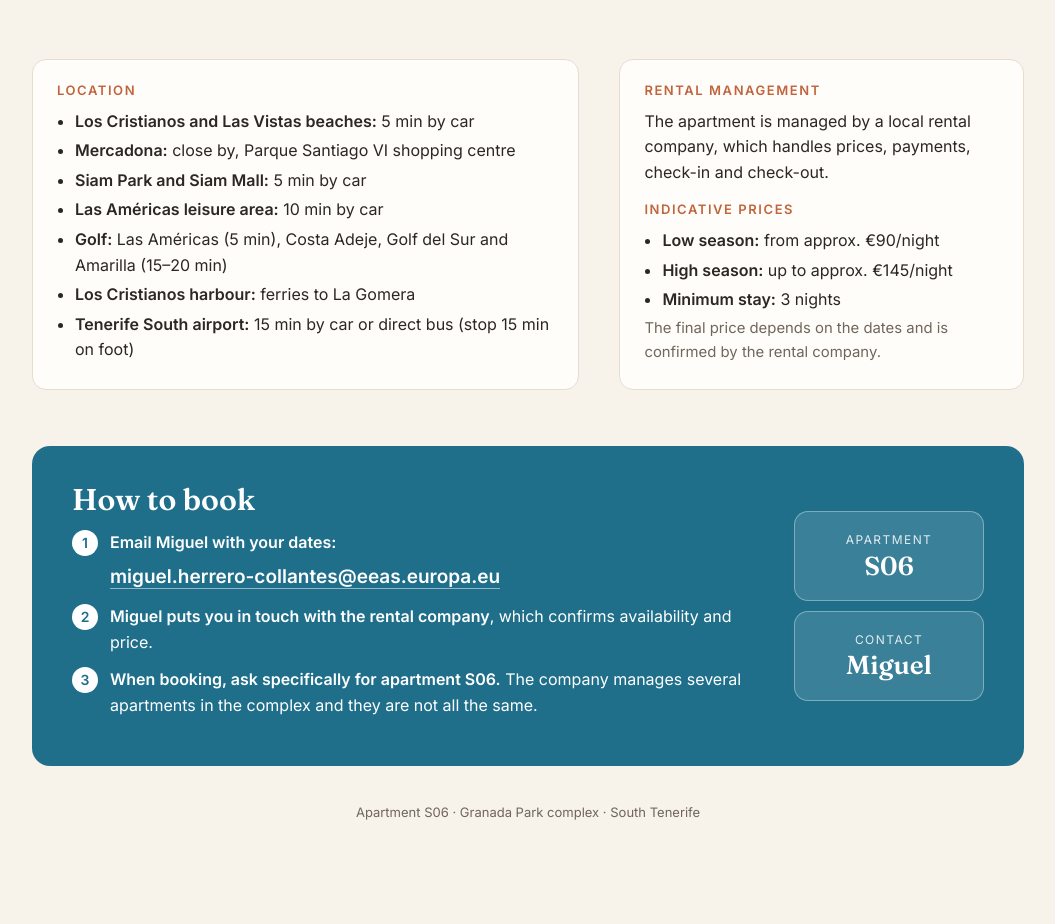
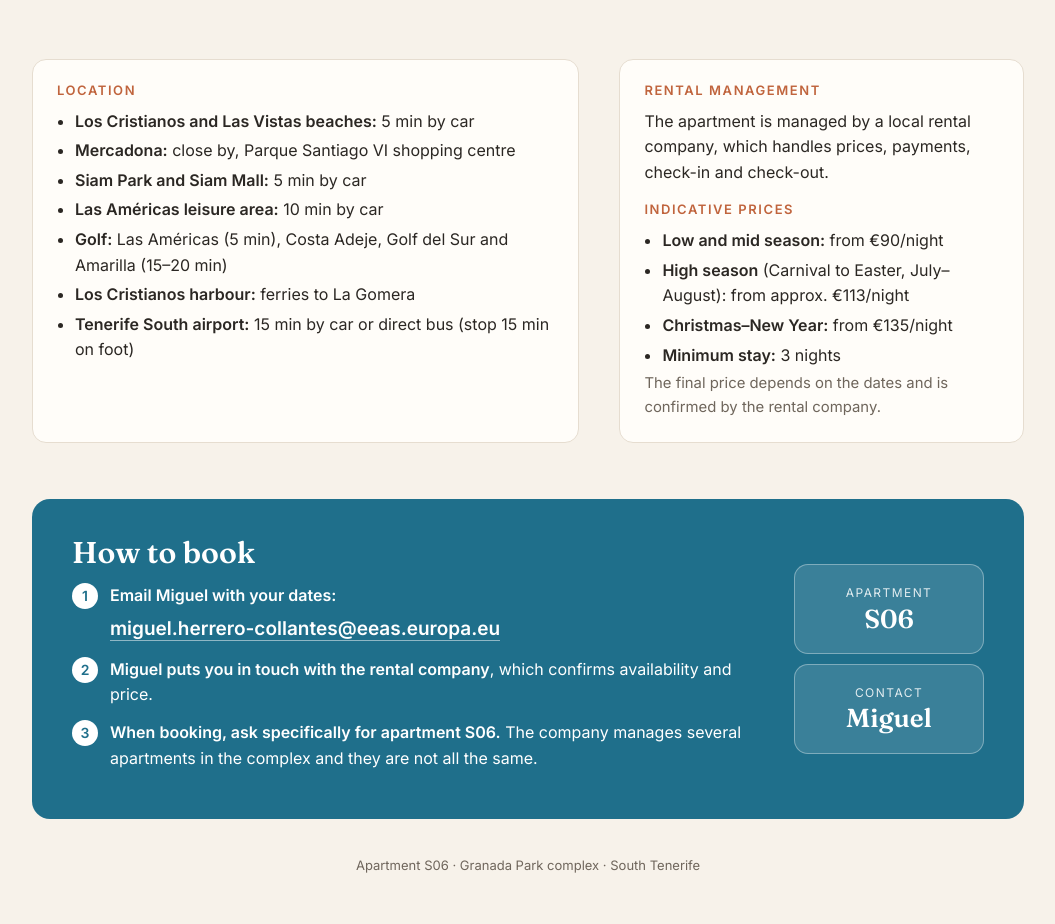
Before and after one commit to mhercol/anuncio-s06, a plain HTML site: page tablon-en.html in a window 1280 px wide. Shown: the part 2756-3680 px from the top of the page, without its empty margins (112-1167 px from the left). Before the commit the page ends 3627 px from the top, so only its background shows below. Drawn offline with Linux system fonts and the light colour scheme.

Commit message:
Precios orientativos por temporada según el contrato
Mínimos de las cl. 12, 14 y 15: 90 EUR/noche en temporada baja y
media, unos 113 EUR en alta (+25 %) y 135 EUR en Navidad (+50 %);
estancia mínima de 3 noches.

Co-Authored-By: Claude Opus 5.5 <noreply@anthropic.com>
Claude-Session: https://claude.ai/code/session_01GY48kbaF4n9AGfzHj8BbJZ

```diff
--- a/tablon-en.html
+++ b/tablon-en.html
@@ -226,8 +226,9 @@
         <p class="more">The apartment is managed by a local rental company, which handles prices, payments, check-in and check-out.</p>
         <h3 style="margin-top:16px">Indicative prices</h3>
         <ul>
-          <li><b>Low season:</b> from approx. €90/night</li>
-          <li><b>High season:</b> up to approx. €145/night</li>
+          <li><b>Low and mid season:</b> from €90/night</li>
+          <li><b>High season</b> (Carnival to Easter, July–August): from approx. €113/night</li>
+          <li><b>Christmas–New Year:</b> from €135/night</li>
           <li><b>Minimum stay:</b> 3 nights</li>
         </ul>
         <p class="more warn">The final price depends on the dates and is confirmed by the rental company.</p>
```
Also changed, not shown: 2 other files.
